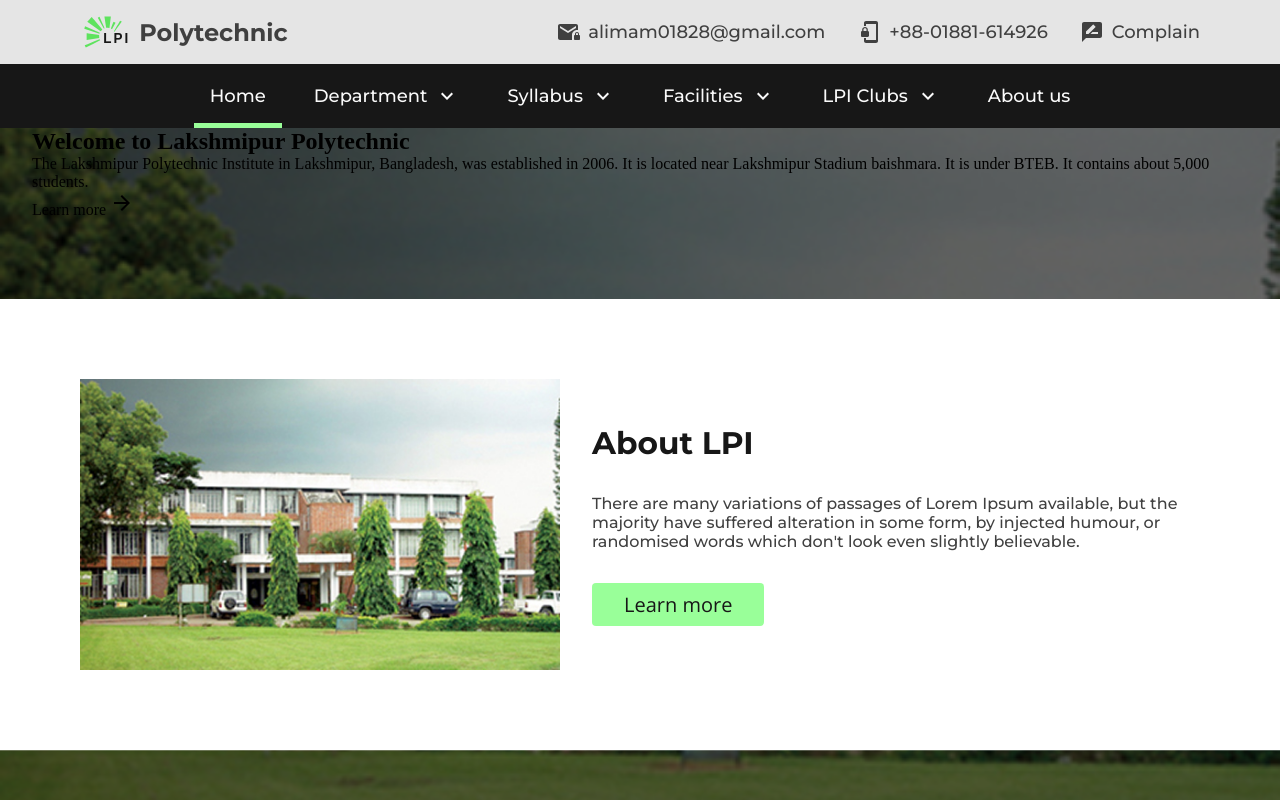
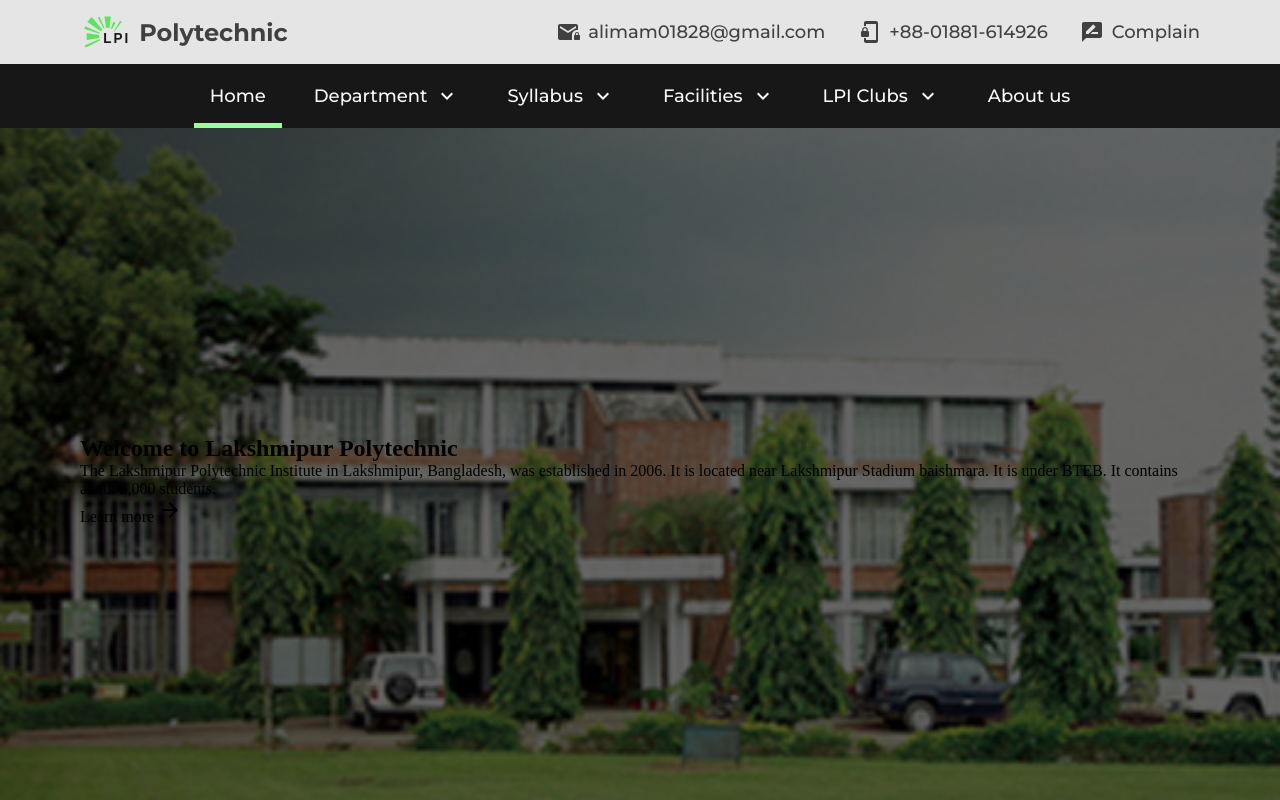
Before and after one commit to al-imam/lpi, a React (Vite) app: page / in a window 1280 px wide. Shown: the top 800 px of the page. Built offline with nearby package versions, Linux system fonts and the light colour scheme.

Commit message:
style hero container

```diff
--- a/src/pages/Home/Hero/hero.module.css
+++ b/src/pages/Home/Hero/hero.module.css
@@ -0,0 +1,7 @@
+.heroContainer {
+  max-width: 70rem;
+  height: 44rem;
+  margin-inline: auto;
+  display: flex;
+  align-items: center;
+}
--- a/src/pages/Home/home.module.css
+++ b/src/pages/Home/home.module.css
@@ -5,14 +5,6 @@
   flex-direction: column;
   display: flex;
   row-gap: 5rem;
-}
-
-.heroContainer {
-  max-width: 70rem;
-  height: 44rem;
-  margin-inline: auto;
-  display: flex;
-  align-items: center;
 }
 
 .backgroundImg {
```
